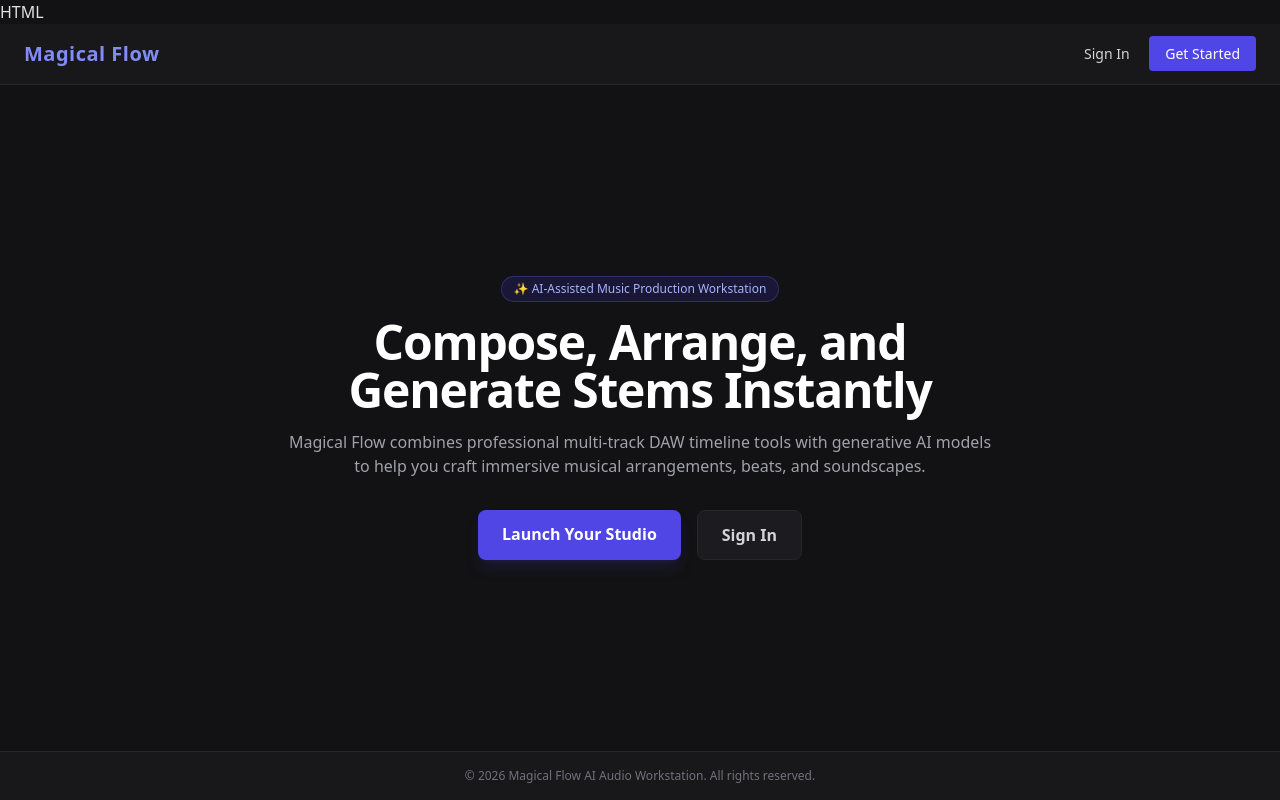
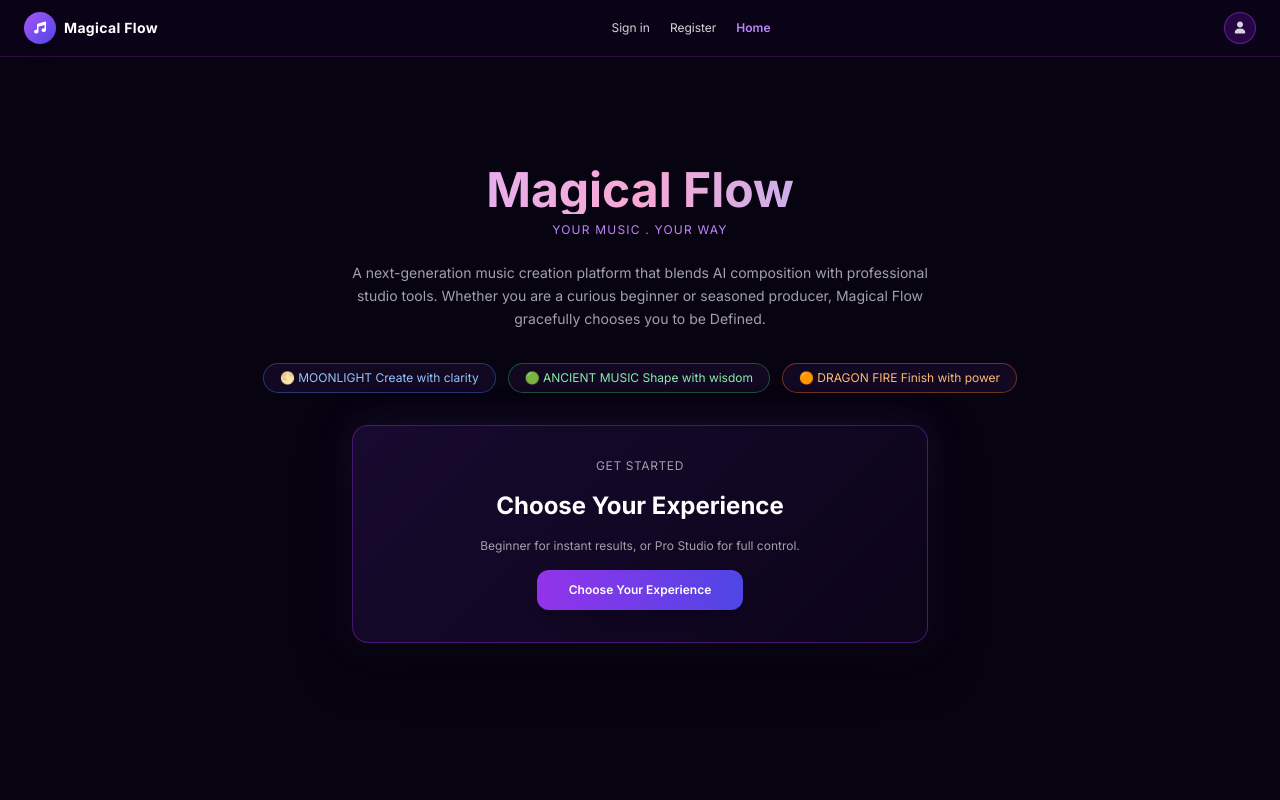
Before and after one commit to gautav2003/MagicalFlow, a Python web app: template Magical Flow/templates/Home.html in a window 1280 px wide. Run offline with Jinja, Linux system fonts and the light colour scheme; the template is opened without the code that fills it, so the values that code supplies are empty; some libraries are stand-ins or nearby versions.

Commit message:
Add files via upload

```diff
--- a/Magical Flow/templates/Home.html
+++ b/Magical Flow/templates/Home.html
@@ -1,44 +1,54 @@
-HTML
 <!DOCTYPE html>
 <html lang="en">
 <head>
     <meta charset="UTF-8">
     <meta name="viewport" content="width=device-width, initial-scale=1.0">
-    <title>Magical Flow - AI Audio Workstation</title>
+    <title>Magical Flow - Home</title>
     <script src="https://cdn.tailwindcss.com"></script>
+    <link rel="stylesheet" href="https://cdnjs.cloudflare.com/ajax/libs/font-awesome/6.4.0/css/all.min.css">
+    <link href="https://fonts.googleapis.com/css2?family=Inter:wght@300;400;500;600;700&display=swap" rel="stylesheet">
     <style>
-        body { background-color: #121214; color: #e1e1e6; font-family: system-ui, sans-serif; }
+        body { font-family: 'Inter', sans-serif; background-color: #070311; color: #ffffff; min-height: 100vh; }
+        .studio-card { background: linear-gradient(135deg, rgba(26, 11, 51, 0.9) 0%, rgba(12, 4, 25, 0.95) 100%); border: 1px solid rgba(147, 51, 234, 0.4); box-shadow: 0 20px 50px rgba(0, 0, 0, 0.6), 0 0 40px rgba(139, 92, 246, 0.15); }
     </style>
 </head>
-<body class="min-h-screen flex flex-col justify-between">
-    <header class="bg-[#18181b] border-b border-[#27272a] px-6 py-4 flex justify-between items-center">
-        <a href="{{ url_for('home') }}" class="text-indigo-400 font-bold tracking-wide text-xl">Magical Flow</a>
-        <div class="space-x-4 text-sm">
-            <a href="{{ url_for('signin') }}" class="text-zinc-300 hover:text-indigo-400">Sign In</a>
-            <a href="{{ url_for('register') }}" class="bg-indigo-600 hover:bg-indigo-500 px-4 py-2 rounded text-white font-medium transition">Get Started</a>
+<body class="flex flex-col min-h-screen justify-between pb-12">
+    <header class="w-full bg-[#0c0419]/90 border-b border-purple-900/40 px-6 py-3 flex items-center justify-between text-sm sticky top-0 z-50 backdrop-blur">
+        <div class="flex items-center space-x-2">
+            <div class="w-8 h-8 rounded-full bg-gradient-to-br from-purple-500 to-indigo-600 flex items-center justify-center shadow-lg"><i class="fa-solid fa-music text-xs text-white"></i></div>
+            <span class="font-bold tracking-wide text-white">Magical Flow</span>
         </div>
+        <nav class="hidden md:flex items-center space-x-5 text-xs text-zinc-300">
+            <a href="{{ url_for('signin') }}" class="hover:text-purple-400">Sign in</a>
+            <a href="{{ url_for('register') }}" class="hover:text-purple-400">Register</a>
+            <a href="{{ url_for('home') }}" class="text-purple-400 font-semibold">Home</a>
+        </nav>
+        <a href="{{ url_for('signin') }}" class="w-8 h-8 rounded-full bg-purple-950/60 border border-purple-500/40 flex items-center justify-center text-zinc-300"><i class="fa-solid fa-user text-xs"></i></a>
     </header>
 
-    <main class="flex-1 flex flex-col items-center justify-center p-6 text-center max-w-3xl mx-auto">
-        <span class="bg-indigo-950/60 border border-indigo-500/30 text-indigo-300 text-xs px-3 py-1 rounded-full mb-4">✨ AI-Assisted Music Production Workstation</span>
-        <h1 class="text-4xl md:text-5xl font-extrabold text-white tracking-tight mb-4">
-            Compose, Arrange, and Generate Stems Instantly
-        </h1>
-        <p class="text-zinc-400 text-sm md:text-base mb-8 leading-relaxed">
-            Magical Flow combines professional multi-track DAW timeline tools with generative AI models to help you craft immersive musical arrangements, beats, and soundscapes.
-        </p>
-        <div class="flex space-x-4">
-            <a href="{{ url_for('register') }}" class="bg-indigo-600 hover:bg-indigo-500 text-white font-semibold px-6 py-3 rounded-lg transition shadow-lg shadow-indigo-900/30">
-                Launch Your Studio
-            </a>
-            <a href="{{ url_for('signin') }}" class="bg-[#1c1c20] hover:bg-zinc-800 border border-[#27272a] text-zinc-300 font-semibold px-6 py-3 rounded-lg transition">
-                Sign In
+    <main class="flex-1 max-w-5xl mx-auto w-full p-6 text-center flex flex-col items-center justify-center space-y-8">
+        <div>
+            <h1 class="text-5xl font-extrabold text-transparent bg-clip-text bg-gradient-to-r from-purple-300 via-pink-300 to-indigo-300 mb-2">Magical Flow</h1>
+            <p class="text-xs text-purple-400 tracking-widest uppercase mb-6">Your Music . Your Way</p>
+            <p class="text-zinc-400 text-sm max-w-xl mx-auto leading-relaxed">
+                A next-generation music creation platform that blends AI composition with professional studio tools. Whether you are a curious beginner or seasoned producer, Magical Flow gracefully chooses you to be Defined.
+            </p>
+        </div>
+
+        <div class="flex flex-wrap justify-center gap-3">
+            <span class="bg-[#120822] border border-blue-500/40 text-blue-300 text-xs px-4 py-1.5 rounded-full">🌕 MOONLIGHT Create with clarity</span>
+            <span class="bg-[#120822] border border-green-500/40 text-green-300 text-xs px-4 py-1.5 rounded-full">🟢 ANCIENT MUSIC Shape with wisdom</span>
+            <span class="bg-[#120822] border border-orange-500/40 text-orange-300 text-xs px-4 py-1.5 rounded-full">🟠 DRAGON FIRE Finish with power</span>
+        </div>
+
+        <div class="studio-card rounded-2xl p-8 w-full max-w-xl text-center space-y-4">
+            <h3 class="text-xs uppercase tracking-wider text-zinc-400">Get Started</h3>
+            <h2 class="text-2xl font-bold text-white">Choose Your Experience</h2>
+            <p class="text-xs text-zinc-400">Beginner for instant results, or Pro Studio for full control.</p>
+            <a href="{{ url_for('register') }}" class="inline-block bg-gradient-to-r from-purple-600 to-indigo-600 hover:from-purple-500 hover:to-indigo-500 text-white text-xs font-semibold px-8 py-3 rounded-xl shadow-lg transition">
+                Choose Your Experience
             </a>
         </div>
     </main>
-
-    <footer class="bg-[#18181b] border-t border-[#27272a] text-center py-4 text-xs text-zinc-500">
-        &copy; 2026 Magical Flow AI Audio Workstation. All rights reserved.
-    </footer>
 </body>
 </html>
```
Also changed, not shown: Magical Flow/templates/Base.html (+72 -0 lines).
